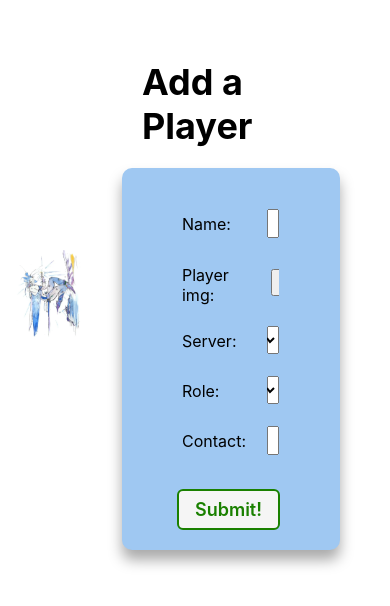
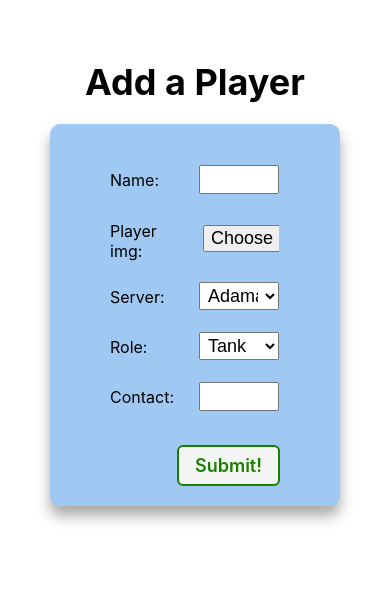
Before and after one commit to kei-the-gae/ffxiv-recruitment-tracker, a Django app: page /players/create/ in a window 390 px wide. Shown: the part 194-800 px from the top of the page. Run offline with Django 5.2, Linux system fonts and the light colour scheme; the visitor is signed in with stand-in values (Sample User, id 1).

Commit message:
added media query to forms so that small screens only show form and not image.

```diff
--- a/main_app/static/css/form.css
+++ b/main_app/static/css/form.css
@@ -70,3 +70,14 @@ td > textarea {
     align-self: flex-end;
     margin-right: 40px;
 }
+
+@media only screen and (max-width: 768px) {
+    .img-container {
+        display: none;
+    }
+
+    .form-container {
+        flex: 1;
+        width: 100%;
+    }
+}
```
